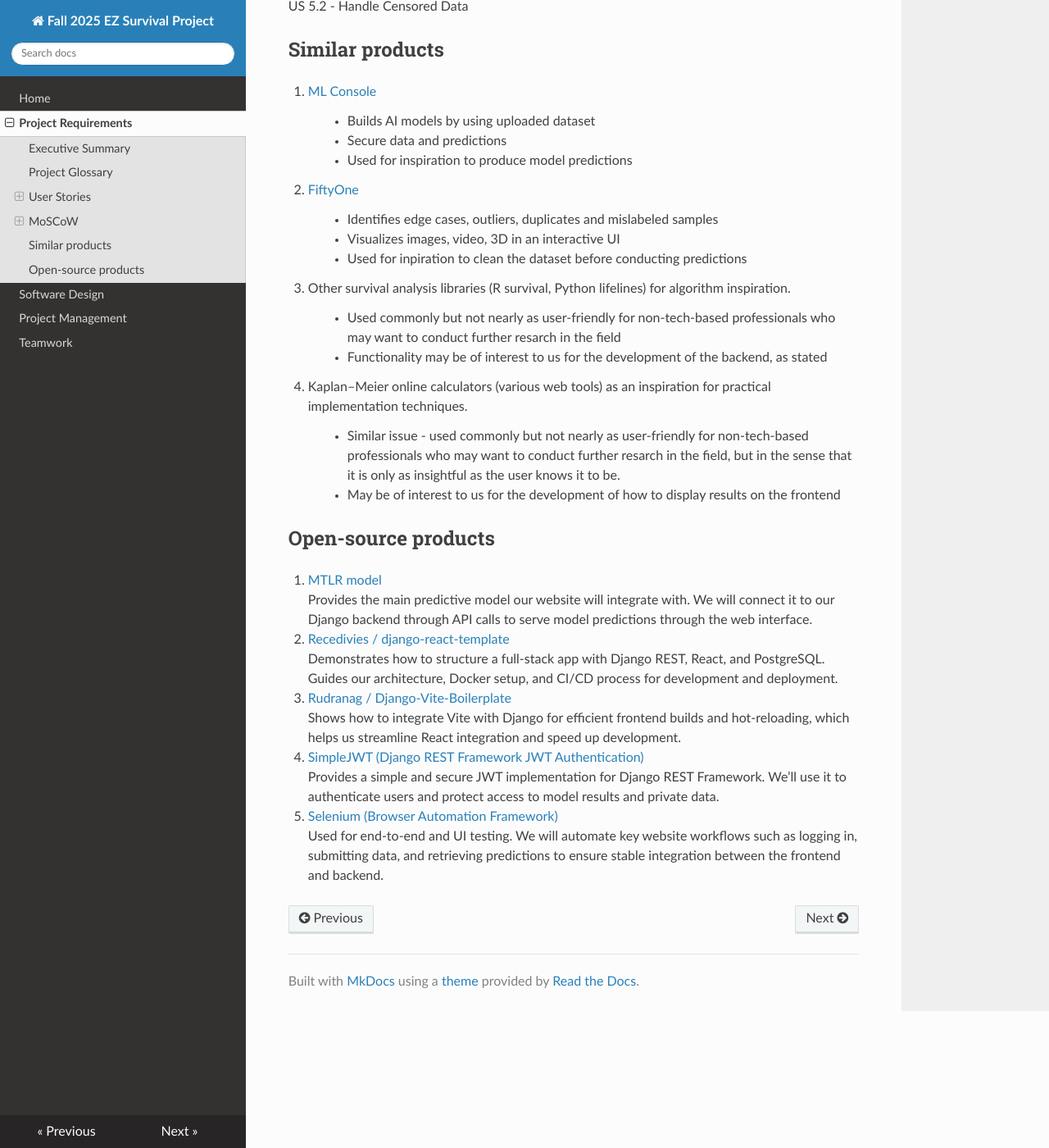
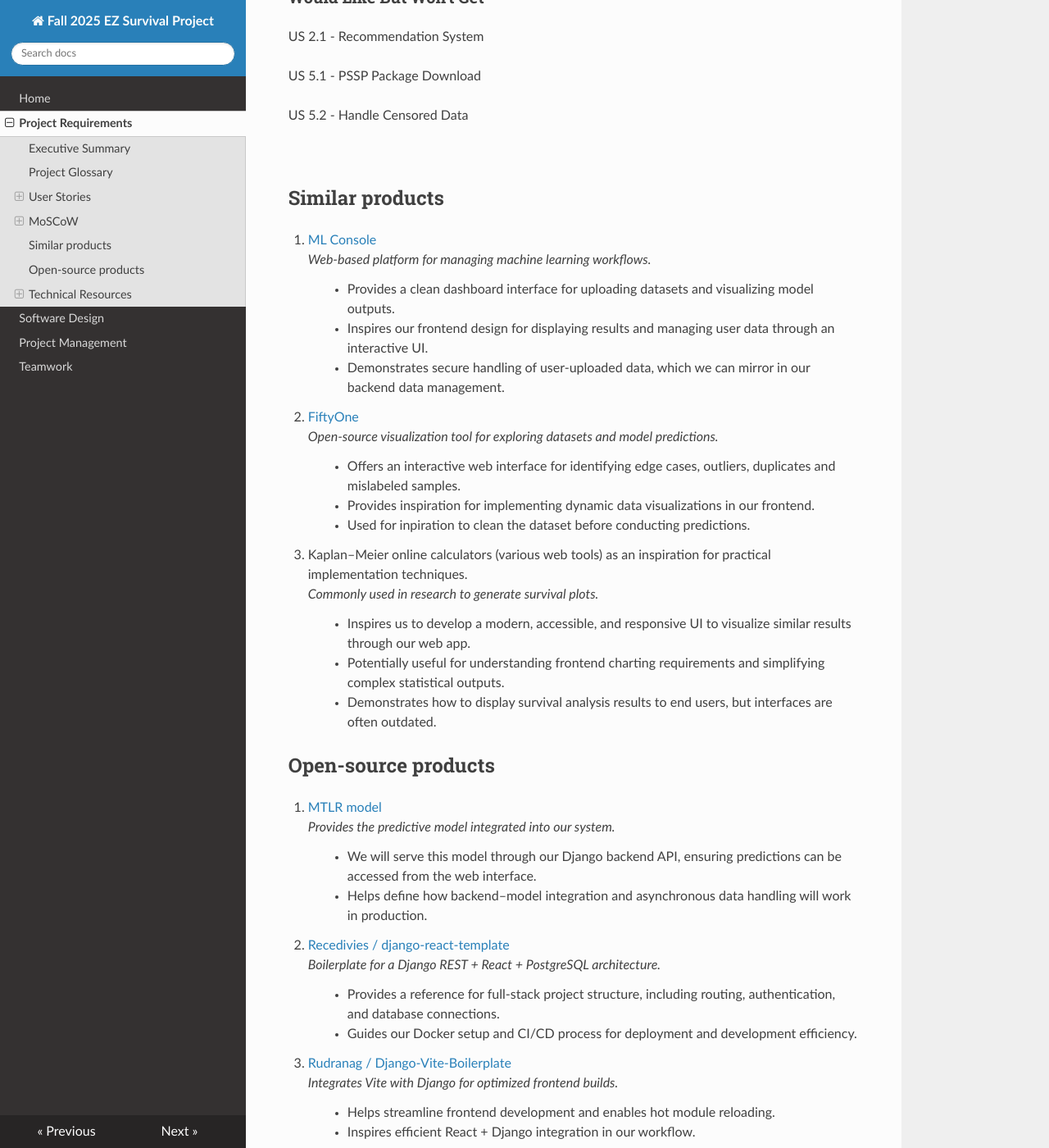
Before and after one commit to Xenocynic/IndividualSurvivalDistributions, an MkDocs documentation site: the page built from docs/requirements.md, in a window 1280 px wide and 1400 px high, scrolled down 14202 px. Shown: the whole window at 82% size. Built offline with MkDocs 1.6.1, drawn with Linux system fonts in a browser that asks for light colours; nearby versions of some CDN libraries; some of the changed text lies outside the part shown.

Commit message:
updated similar products, open source products and technical resources

```diff
--- a/docs/requirements.md
+++ b/docs/requirements.md
@@ -1,4 +1,4 @@
-# **Project Requirements**
+# **Project Requirements**<br><br>
 
 ## Executive Summary
 
@@ -33,7 +33,7 @@ The system is web-based, initially running in a browser (focus on Chrome). If ti
 
 * **Censored Data** - Incomplete survival time information, representing only a lower bound of a patient’s lifespan. Prevalent across datasets and an issue addressed by the client's research.
 
-* **KM Curve (Kaplan-Meier)** - A standard survival function estimate used for comparisons.
+* **KM Curve (Kaplan-Meier)** - A standard survival function estimate used for comparisons.<br><br>
 
 
 ## User Stories
@@ -730,7 +730,7 @@ User stories must be prioritized using the MoSCoW method.
 
 2. User can generate more precise predictions by specifying censoring information<br>
 
-</details><br>
+</details><br><br><br>
 
 
 ## MoSCoW
@@ -822,50 +822,83 @@ US 1.3.8 - Save My Draft Predictors
 
 
 ### Would Like But Won't Get
-US 2.1.1 - Recommendation System
+US 2.1 - Recommendation System
 
 US 5.1 - PSSP Package Download
 
-US 5.2 - Handle Censored Data<br>
-
-
-
+US 5.2 - Handle Censored Data<br><br><br>
 
 
 ## Similar products
 
-1. <a href="https://mlconsole.com/" target="_blank">ML Console</a>
-> * Builds AI models by using uploaded dataset
-> * Secure data and predictions
-> * Used for inspiration to produce model predictions
+1. <a href="https://mlconsole.com/" target="_blank">ML Console</a><br>
+*Web-based platform for managing machine learning workflows.*<br>
+> * Provides a clean dashboard interface for uploading datasets and visualizing model outputs.
+> * Inspires our frontend design for displaying results and managing user data through an interactive UI.
+> * Demonstrates secure handling of user-uploaded data, which we can mirror in our backend data management.
 
-2. <a href="https://voxel51.com/landing/ml-datasets?utm_source=google&utm_medium=search&utm_campaign=ML_Datasets&utm_term=ml%20datasets&device=c&utm_source=google&utm_medium=cpc&utm_campaign=22835379762&utm_term=ml%20datasets&utm_content=184661742362&hsa_acc=7373578919&hsa_cam=22835379762&hsa_grp=184661742362&hsa_ad=766399187256&hsa_src=g&hsa_tgt=kwd-532915517679&hsa_kw=ml%20datasets&hsa_mt=p&hsa_net=adwords&hsa_ver=3&gad_source=1&gad_campaignid=22835379762&gbraid=0AAAAApQT94lRAgU_hSN23gQFoPXlkvTA6&gclid=Cj0KCQjw_rPGBhCbARIsABjq9ccSlWcC4PbVUiUcXcZKopEP72HyRifrKWRV_4DKS-1pqOuR8_NWuD4aAmaZEALw_wcB" target="_blank">FiftyOne</a>
-> * Identifies edge cases, outliers, duplicates and mislabeled samples
-> * Visualizes images, video, 3D in an interactive UI
-> * Used for inpiration to clean the dataset before conducting predictions
+2. <a href="https://voxel51.com/landing/ml-datasets?utm_source=google&utm_medium=search&utm_campaign=ML_Datasets&utm_term=ml%20datasets&device=c&utm_source=google&utm_medium=cpc&utm_campaign=22835379762&utm_term=ml%20datasets&utm_content=184661742362&hsa_acc=7373578919&hsa_cam=22835379762&hsa_grp=184661742362&hsa_ad=766399187256&hsa_src=g&hsa_tgt=kwd-532915517679&hsa_kw=ml%20datasets&hsa_mt=p&hsa_net=adwords&hsa_ver=3&gad_source=1&gad_campaignid=22835379762&gbraid=0AAAAApQT94lRAgU_hSN23gQFoPXlkvTA6&gclid=Cj0KCQjw_rPGBhCbARIsABjq9ccSlWcC4PbVUiUcXcZKopEP72HyRifrKWRV_4DKS-1pqOuR8_NWuD4aAmaZEALw_wcB" target="_blank">FiftyOne</a><br>
+*Open-source visualization tool for exploring datasets and model predictions.*<br>
+> * Offers an interactive web interface for identifying edge cases, outliers, duplicates and mislabeled samples.
+> * Provides inspiration for implementing dynamic data visualizations in our frontend.
+> * Used for inpiration to clean the dataset before conducting predictions.
 
-3. Other survival analysis libraries (R survival, Python lifelines) for algorithm inspiration.
-> * Used commonly but not nearly as user-friendly for non-tech-based professionals who may want to conduct further resarch in the field
-> * Functionality may be of interest to us for the development of the backend, as stated
-
-4. Kaplan–Meier online calculators (various web tools) as an inspiration for practical implementation techniques.<br>
-> * Similar issue - used commonly but not nearly as user-friendly for non-tech-based professionals who may want to conduct further resarch in the field, but in the sense that it is only as insightful as the user knows it to be.
-> * May be of interest to us for the development of how to display results on the frontend
+3. Kaplan–Meier online calculators (various web tools) as an inspiration for practical implementation techniques.<br>
+*Commonly used in research to generate survival plots.*<br>
+> * Inspires us to develop a modern, accessible, and responsive UI to visualize similar results through our web app.
+> * Potentially useful for understanding frontend charting requirements and simplifying complex statistical outputs.
+> * Demonstrates how to display survival analysis results to end users, but interfaces are often outdated.
 
 
 ## Open-source products
 
 1. <a href="https://github.com/shi-ang/MakeSurvivalCalibratedAgain/" target="_blank">MTLR model</a>
-   Provides the main predictive model our website will integrate with. We will connect it to our Django backend through API calls to serve model predictions through the web interface.
+*Provides the predictive model integrated into our system.*<br>
+> * We will serve this model through our Django backend API, ensuring predictions can be accessed from the web interface.
+> * Helps define how backend–model integration and asynchronous data handling will work in production.<br>
 
 2. <a href="https://github.com/Recedivies/django-react-template">Recedivies / django-react-template</a>
-   Demonstrates how to structure a full-stack app with Django REST, React, and PostgreSQL. Guides our architecture, Docker setup, and CI/CD process for development and deployment.
+*Boilerplate for a Django REST + React + PostgreSQL architecture.*<br>
+> * Provides a reference for full-stack project structure, including routing, authentication, and database connections.
+> * Guides our Docker setup and CI/CD process for deployment and development efficiency.<br>
 
 3. <a href="https://github.com/rudranag/Django-Vite-Boilerplate" target="_blank">Rudranag / Django-Vite-Boilerplate</a>
-   Shows how to integrate Vite with Django for efficient frontend builds and hot-reloading, which helps us streamline React integration and speed up development.
+*Integrates Vite with Django for optimized frontend builds.*<br>
+> * Helps streamline frontend development and enables hot module reloading.
+> * Inspires efficient React + Django integration in our workflow.<br>
 
 4. <a href="https://github.com/jazzband/djangorestframework-simplejwt" target="_blank">SimpleJWT (Django REST Framework JWT Authentication)</a>
-   Provides a simple and secure JWT implementation for Django REST Framework. We’ll use it to authenticate users and protect access to model results and private data.
+*Provides authentication and authorization mechanisms for Django REST APIs.*<br>
+> * Will be used to secure user sessions and API access for model predictions through tokens.
+> * Guides our Docker setup and CI/CD process for deployment and development efficiency.
 
-5. <a href="https://github.com/SeleniumHQ/selenium" target="_blank">Selenium (Browser Automation Framework)</a>
-   Used for end-to-end and UI testing. We will automate key website workflows such as logging in, submitting data, and retrieving predictions to ensure stable integration between the frontend and backend.
+5. <a href="https://github.com/SeleniumHQ/selenium" target="_blank">Selenium</a>
+*Browser automation framework for testing web apps.*<br>
+> * Used for end-to-end UI testing to verify data submission, result generation, and backend communication.
+> * Ensures reliability and performance of critical workflows across frontend and backend.<br>
+
+6. Other survival analysis libraries (R survival, Python lifelines)<br>
+*Primarily for backend algorithmic reference rather than web features.*<br>
+> * Used to understand data handling and result computation before adapting methods to our Django API.
+> * Used commonly but not nearly as user-friendly for non-tech-based professionals who may want to conduct further resarch in the field
+
+
+## Technical Resources
+
+### Backend: Django + PostgreSQL
+* > [Django Documentation](https://docs.djangoproject.com/en/5.2/) — core backend framework
+* > [Django Rest Framework Tutorial](https://www.django-rest-framework.org/tutorial/quickstart/) — for building RESTful APIs
+* > [Postgres Documentation](https://www.postgresql.org/docs/) — relational database used for data persistence
+* > [Supabase Documentation](https://supabase.com/docs) - open-source backend service platform providing PostgreSQL hosting, authentication, and RESTful APIs for database access
+
+### Frontend: React + TypeScript
+* > [React + Typescript Setup](https://react.dev/learn/typescript) — frontend logic and component typing
+* > [Vite Guide](https://vite.dev/guide/) — for fast build and development environment
+* > [React Router Reference](https://reactrouter.com/start/modes#framework) — navigation and routing between pages
+* > [Tailwind CSS Documentation](https://tailwindcss.com/docs/installation/framework-guides/react-router) — UI styling and responsiveness
+* > [Zustand Tutorial](https://zustand.docs.pmnd.rs/getting-started/introduction) — state management for global data
+* > [Selenium Documentation](https://django-selenium.readthedocs.io/en/latest/) — UI and integration testing
+
+### Deployment:
+
+*To be finalized in coordination with the client (likely Docker + cloud-based deployment).*
```
Also changed, not shown: other parts of docs/requirements.md (+1 -1 lines), docs/design.md (+0 -19 lines), 1 other file.
